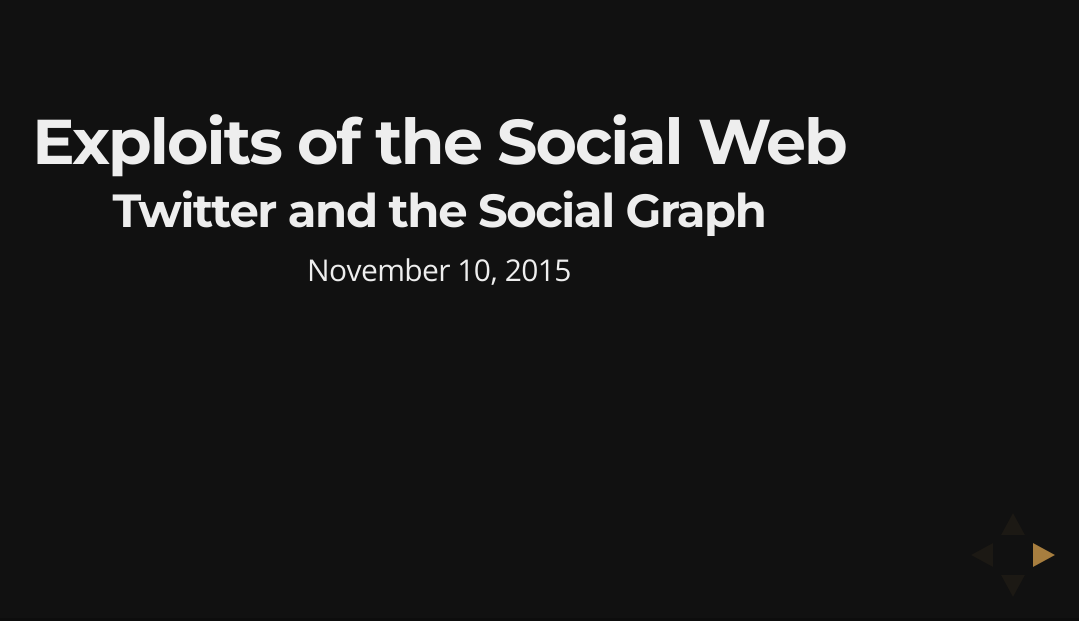
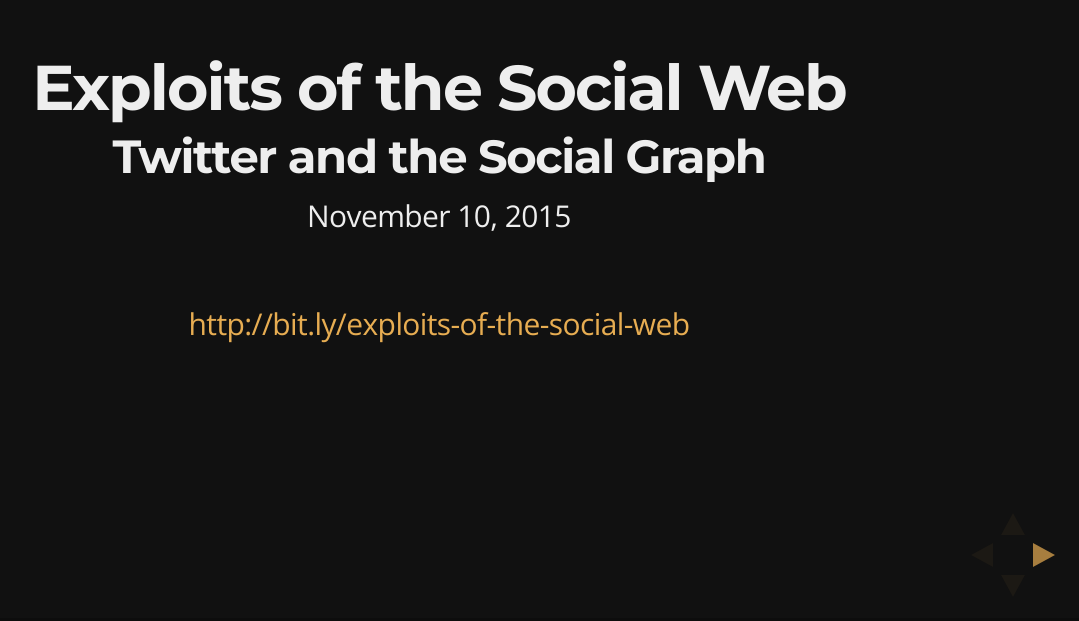
Before and after one commit to umd-mith/data-big-small, a plain HTML site: page slides/part1/index.html in a window 1280 px wide. Shown: the part 179-800 px from the top of the page, without its empty margins (201-1280 px from the left). Drawn offline with nearby package versions, Linux system fonts and the light colour scheme.

Commit message:
added url

```diff
--- a/slides/part1/index.html
+++ b/slides/part1/index.html
@@ -47,6 +47,10 @@
           <h2>Exploits of the Social Web</h2>
           <h3>Twitter and the Social Graph</h3>
           November 10, 2015
+          <br>
+          <br>
+          <br>
+          <a href="http://bit.ly/exploits-of-the-social-web">http://bit.ly/exploits-of-the-social-web</a>
           <aside class="notes">
           In this series of class exercises we're going to be contextualizing
           some of the readings you've been doing about networks by taking a close
```
